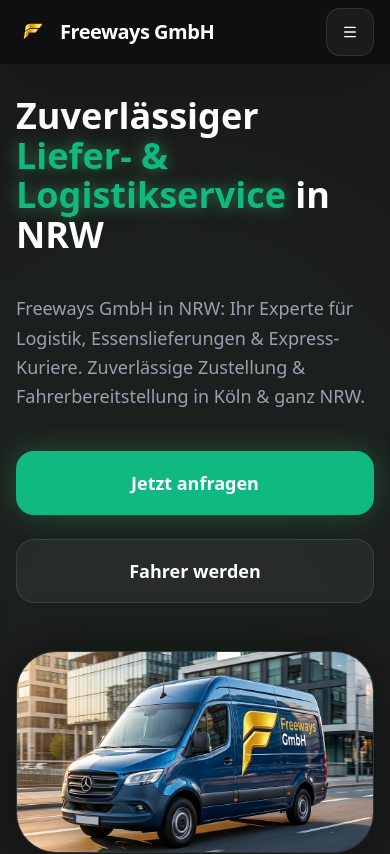
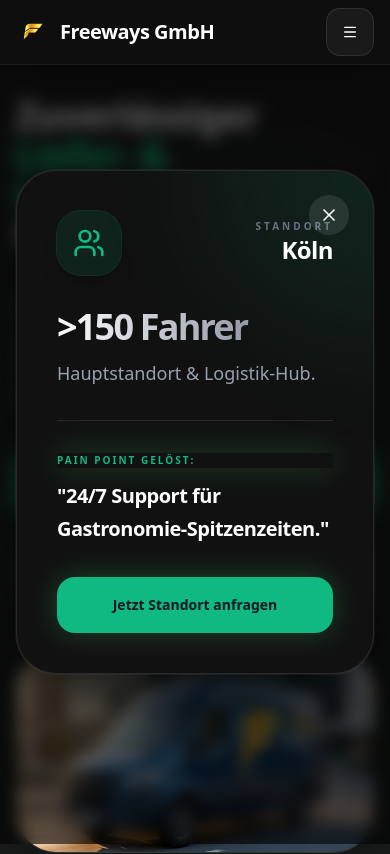
Before and after one commit to freewaysinfo/website, a Next.js app: page / in a window 390 px wide. Shown: the top 854 px of the page. Built offline with nearby package versions, Linux system fonts and the light colour scheme.

Commit message:
feat: optimize mobile ui for navigation and popups

```diff
--- a/src/components/freeways/LocationsMap.tsx
+++ b/src/components/freeways/LocationsMap.tsx
@@ -5,7 +5,7 @@
 import { Stack } from "@/components/layout/Stack";
 import { motion, AnimatePresence } from "framer-motion";
 import { useState } from "react";
-import { MapPin, Users, Zap, Clock, ShieldCheck, TrendingUp, type LucideIcon } from "lucide-react";
+import { MapPin, Users, Zap, Clock, ShieldCheck, TrendingUp, X, type LucideIcon } from "lucide-react";
 import { Button } from "@/components/ui/button";
 import { siteConfig } from "@/lib/site";
 
@@ -184,49 +184,59 @@
             </div>
 
             {/* Info Card Container */}
-            <div className="lg:col-span-5 h-full flex flex-col justify-center">
+            <div className={`fixed inset-0 z-50 flex items-center justify-center p-4 bg-black/60 backdrop-blur-sm lg:relative lg:inset-auto lg:bg-transparent lg:backdrop-blur-none lg:p-0 lg:col-span-5 h-full lg:flex lg:flex-col lg:justify-center pointer-events-none lg:pointer-events-auto transition-all ${activeLocation ? 'pointer-events-auto opacity-100' : 'pointer-events-none opacity-0 lg:opacity-100'}`}>
               <AnimatePresence mode="wait">
                 {activeLocation && (
                   <motion.div
                     key={activeLocation.id}
-                    initial={{ opacity: 0, scale: 0.95, x: 20 }}
-                    animate={{ opacity: 1, scale: 1, x: 0 }}
-                    exit={{ opacity: 0, scale: 0.95, x: -20 }}
-                    transition={{ duration: 0.4, ease: [0.23, 1, 0.32, 1] }}
-                    className="bg-[#111] p-12 rounded-[3.5rem] shadow-[0_32px_64px_-12px_rgba(0,0,0,0.5)] text-white relative overflow-hidden border border-white/10 ring-8 ring-white/5"
+                    initial={{ opacity: 0, scale: 0.95, y: 20 }}
+                    animate={{ opacity: 1, scale: 1, y: 0 }}
+                    exit={{ opacity: 0, scale: 0.95, y: 20 }}
+                    transition={{ duration: 0.3, ease: "easeOut" }}
+                    className="bg-[#111] w-full max-w-md lg:max-w-none p-10 rounded-[2.5rem] lg:rounded-[3.5rem] shadow-[0_32px_64px_-12px_rgba(0,0,0,0.8)] text-white relative overflow-hidden border border-white/10 ring-1 lg:ring-8 ring-white/5"
+                    onClick={(e) => e.stopPropagation()}
                   >
+                     {/* Close Button for Mobile */}
+                    <button
+                      onClick={() => setActiveId(null)}
+                      aria-label="Standort-Details schließen"
+                      className="absolute top-6 right-6 lg:hidden w-10 h-10 bg-white/10 rounded-full flex items-center justify-center text-white hover:bg-white/20 transition-colors z-20"
+                    >
+                      <X className="w-5 h-5" />
+                    </button>
+
                     <div className="absolute top-0 right-0 w-80 h-80 bg-(--brand-green)/10 rounded-full blur-[60px] -translate-y-1/2 translate-x-1/2 pointer-events-none" />
 
-                    <div className="relative z-10 flex flex-col gap-10">
+                    <div className="relative z-10 flex flex-col gap-8 lg:gap-10">
                       <div className="flex items-center justify-between">
-                        <div className="p-5 bg-(--brand-green)/10 rounded-[2rem] shadow-xl ring-1 ring-(--brand-green)/20 text-(--brand-green)">
-                          <activeLocation.icon className="h-10 w-10" />
+                        <div className="p-4 lg:p-5 bg-(--brand-green)/10 rounded-[1.5rem] lg:rounded-[2rem] shadow-xl ring-1 ring-(--brand-green)/20 text-(--brand-green)">
+                          <activeLocation.icon className="h-8 w-8 lg:h-10 lg:w-10" />
                         </div>
                         <div className="text-right">
                           <div className="text-[10px] text-gray-500 uppercase tracking-[0.3em] font-black">Standort</div>
-                          <div className="text-3xl font-black tracking-tight text-white">{activeLocation.name}</div>
+                          <div className="text-2xl lg:text-3xl font-black tracking-tight text-white">{activeLocation.name}</div>
                         </div>
                       </div>
 
-                      <div className="space-y-4">
-                        <div className="text-5xl md:text-6xl font-black text-transparent bg-clip-text bg-linear-to-r from-white to-gray-500 tracking-tighter">
+                      <div className="space-y-3 lg:space-y-4">
+                        <div className="text-4xl lg:text-6xl font-black text-transparent bg-clip-text bg-linear-to-r from-white to-gray-500 tracking-tighter">
                           {activeLocation.kpi}
                         </div>
-                        <p className="text-xl text-gray-400 font-medium leading-relaxed">
+                        <p className="text-lg lg:text-xl text-gray-400 font-medium leading-relaxed">
                           {activeLocation.description}
                         </p>
                       </div>
 
-                      <div className="pt-10 border-t border-white/10">
-                        <div className="text-[10px] text-(--brand-green) uppercase font-black mb-4 tracking-[0.2em] glow-green">
+                      <div className="pt-8 lg:pt-10 border-t border-white/10">
+                        <div className="text-[10px] text-(--brand-green) uppercase font-black mb-3 lg:mb-4 tracking-[0.2em] glow-green">
                           Pain Point gelöst:
                         </div>
-                        <p className="text-2xl font-bold leading-relaxed tracking-tight text-white">
+                        <p className="text-xl lg:text-2xl font-bold leading-relaxed tracking-tight text-white">
                           &quot;{activeLocation.painPoint}&quot;
                         </p>
                       </div>
 
-                      <Button className="w-full bg-(--brand-green) hover:bg-(--brand-green)/90 text-(--brand-dark) font-black h-16 rounded-2xl glow-green border-none transition-all hover:scale-105 active:scale-95 shadow-[0_0_30px_rgba(74,222,128,0.3)]" asChild>
+                      <Button className="w-full bg-(--brand-green) hover:bg-(--brand-green)/90 text-(--brand-dark) font-black h-14 lg:h-16 rounded-2xl glow-green border-none transition-all hover:scale-105 active:scale-95 shadow-[0_0_30px_rgba(74,222,128,0.3)]" asChild>
                         <a href={siteConfig.links.whatsapp} target="_blank" rel="noopener noreferrer">
                           Jetzt Standort anfragen
                         </a>
@@ -235,6 +245,9 @@
                   </motion.div>
                 )}
               </AnimatePresence>
+
+              {/* Background click to close on mobile */}
+              <div className="absolute inset-0 z-0 lg:hidden" onClick={() => setActiveId(null)} />
             </div>
           </div>
         </Stack>
--- a/src/components/freeways/Services.tsx
+++ b/src/components/freeways/Services.tsx
@@ -5,7 +5,7 @@
 import { Stack } from "@/components/layout/Stack";
 import { Card, CardContent, CardHeader, CardTitle } from "@/components/ui/card";
 import { Button } from "@/components/ui/button";
-import { Utensils, Zap, Truck, ArrowRight } from "lucide-react";
+import { Utensils, Zap, Truck, ArrowRight, X } from "lucide-react";
 import { motion } from "framer-motion";
 import Image from "next/image";
 import {
@@ -15,6 +15,7 @@
   DialogHeader,
   DialogTitle,
   DialogTrigger,
+  DialogClose,
 } from "@/components/ui/dialog";
 
 const services = [
@@ -119,10 +120,15 @@
                     </CardContent>
                   </Card>
 
-                  <DialogContent className="sm:max-w-[600px] border-none p-0 overflow-hidden rounded-3xl glow-green shadow-2xl">
+                  <DialogContent showCloseButton={false} className="sm:max-w-[600px] border-none p-0 overflow-hidden rounded-3xl glow-green shadow-2xl">
                     <div className="bg-(--brand-anthracite) p-8 text-white relative">
+                      <DialogClose className="absolute top-6 right-6 w-10 h-10 bg-white/10 rounded-full flex items-center justify-center text-white hover:bg-white/20 transition-colors z-50">
+                        <X className="w-5 h-5" />
+                        <span className="sr-only">Schließen</span>
+                      </DialogClose>
                       <div className="relative z-10 text-glow-green">
                         <DialogHeader>
+
                           <div className="w-12 h-12 rounded-xl bg-(--brand-green) flex items-center justify-center mb-4 glow-green">
                             <service.icon className="h-6 w-6 text-white" />
                           </div>
```
Also changed, not shown: src/components/freeways/Navbar.tsx (+46 -50 lines).
